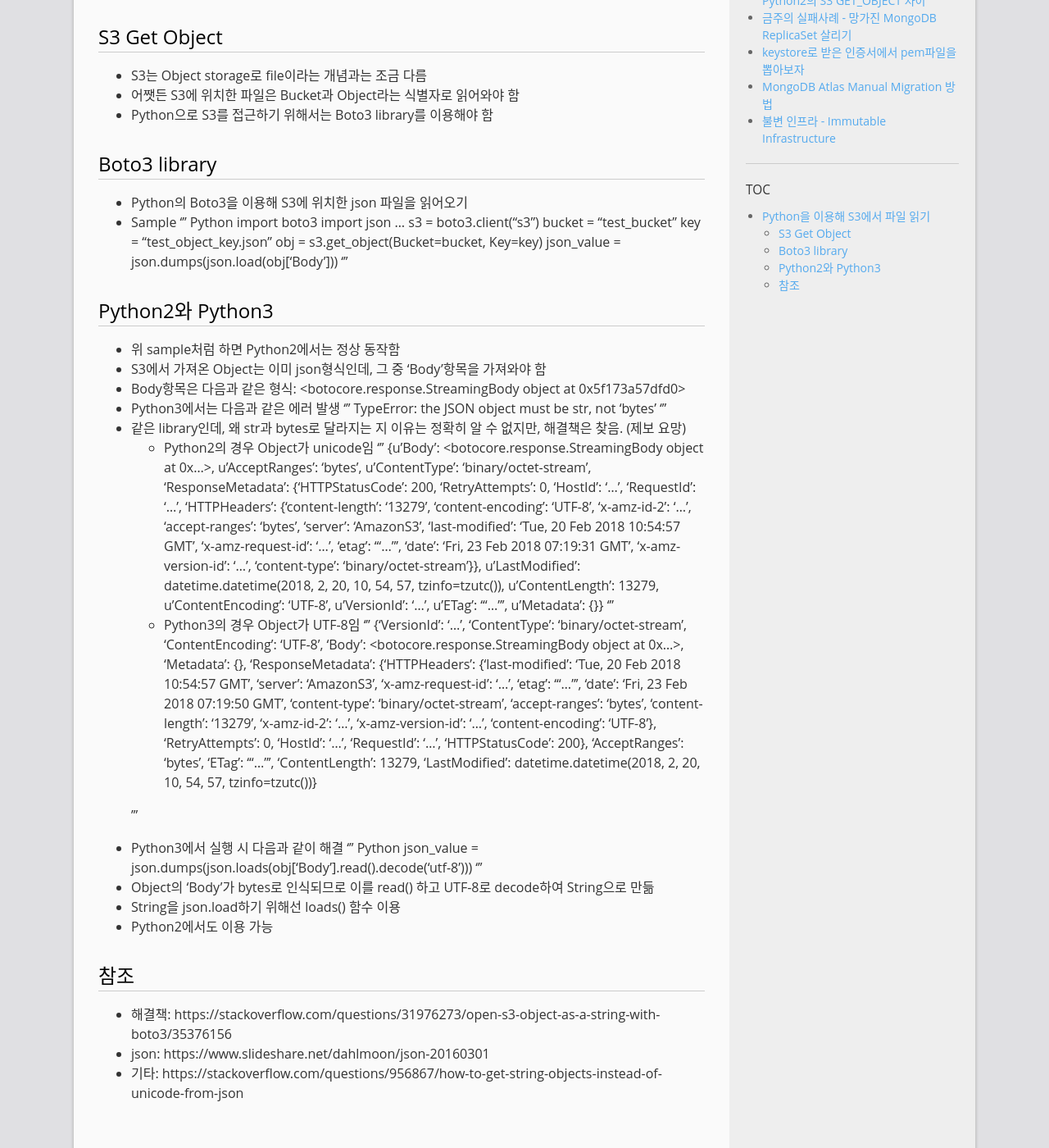
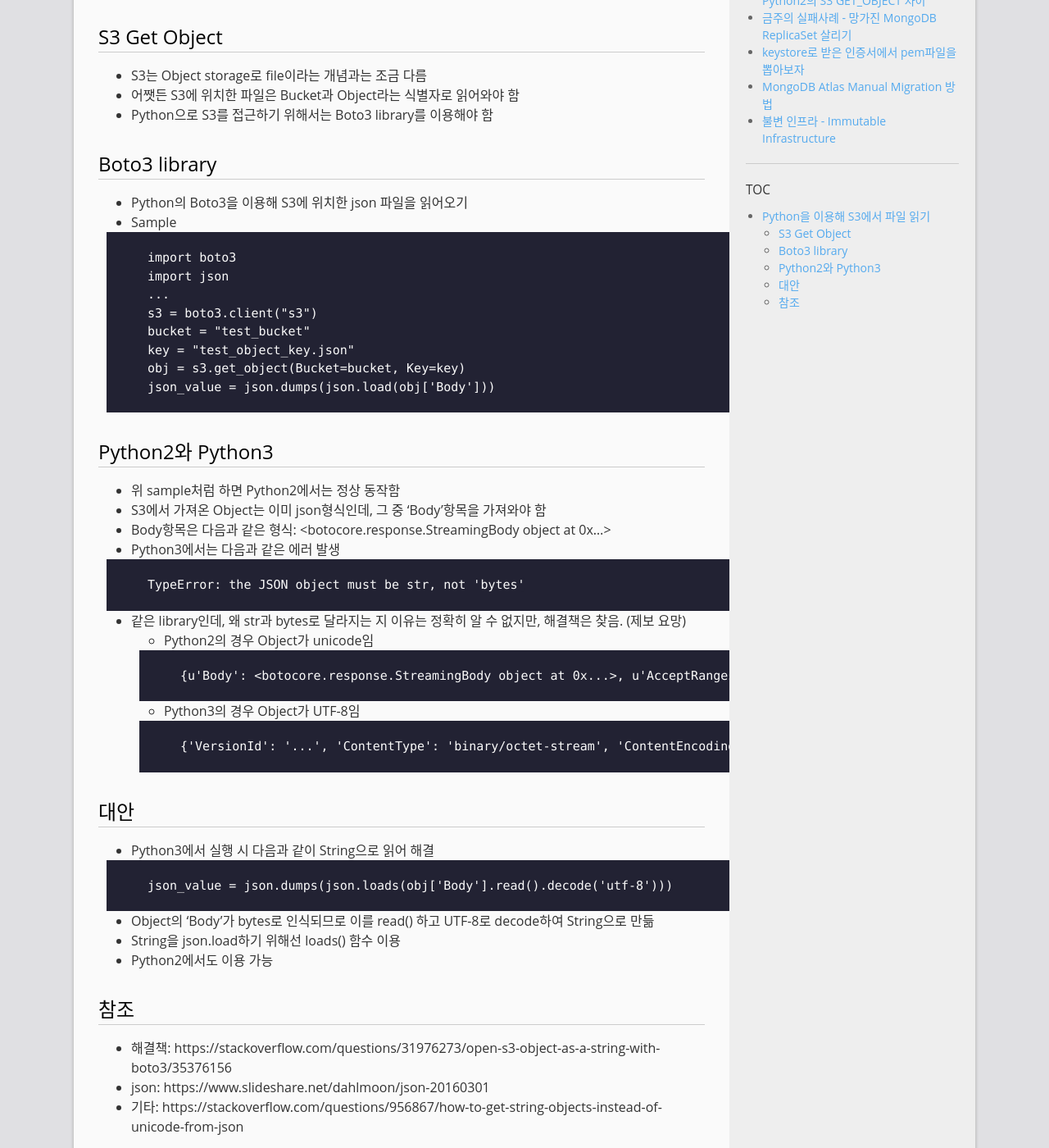
Before and after one commit to mystria/mystria.github.io, a Jekyll site: the page built from _posts/2018-02-26-fail-case-python3-vs-python2-s3-get-object.md, in a window 1280 px wide and 1400 px high, scrolled down 437 px. Shown: the whole window at 82% size. Built offline with Jekyll 4.4.1, drawn with Linux system fonts in a browser that asks for light colours; comment, search, counter and statistics services are not loaded; some of the changed text lies outside the part shown.

Commit message:
Update contents

```diff
--- a/_posts/2018-02-26-fail-case-python3-vs-python2-s3-get-object.md
+++ b/_posts/2018-02-26-fail-case-python3-vs-python2-s3-get-object.md
@@ -6,18 +6,18 @@ categories: AWS Python S3
 comments: true
 ---
 # Python을 이용해 S3에서 파일 읽기
-S3에 위치하고 있는 파일을 읽어야 하는 Python script를 개발해야한다.
+S3에 위치하고 있는 json 파일을 읽어야 하는 Python script를 개발해야한다.
 Python2에서는 잘 되던게 Python3에서는 에러를 낸다면?
 
 ## S3 Get Object
-- S3는 Object storage로 file이라는 개념과는 조금 다름
-- 어쨋든 S3에 위치한 파일은 Bucket과 Object라는 식별자로 읽어와야 함
-- Python으로 S3를 접근하기 위해서는 Boto3 library를 이용해야 함
+* S3는 Object storage로 file이라는 개념과는 조금 다름
+* 어쨋든 S3에 위치한 파일은 Bucket과 Object라는 식별자로 읽어와야 함
+* Python으로 S3를 접근하기 위해서는 Boto3 library를 이용해야 함
 
 ## Boto3 library
-- Python의 Boto3을 이용해 S3에 위치한 json 파일을 읽어오기
-- Sample
-''' Python
+* Python의 Boto3을 이용해 S3에 위치한 json 파일을 읽어오기
+* Sample
+~~~ Python
 import boto3
 import json
 ...
@@ -26,35 +26,36 @@ bucket = "test_bucket"
 key = "test_object_key.json"
 obj = s3.get_object(Bucket=bucket, Key=key)
 json_value = json.dumps(json.load(obj['Body']))
-'''
+~~~
 
 ## Python2와 Python3
-- 위 sample처럼 하면 Python2에서는 정상 동작함
-- S3에서 가져온 Object는 이미 json형식인데, 그 중 'Body'항목을 가져와야 함
-- Body항목은 다음과 같은 형식: <botocore.response.StreamingBody object at 0x5f173a57dfd0>
-- Python3에서는 다음과 같은 에러 발생
-'''
+* 위 sample처럼 하면 Python2에서는 정상 동작함
+* S3에서 가져온 Object는 이미 json형식인데, 그 중 'Body'항목을 가져와야 함
+* Body항목은 다음과 같은 형식: <botocore.response.StreamingBody object at 0x...>
+* Python3에서는 다음과 같은 에러 발생
+~~~
 TypeError: the JSON object must be str, not 'bytes'
-'''
-- 같은 library인데, 왜 str과 bytes로 달라지는 지 이유는 정확히 알 수 없지만, 해결책은 찾음. (제보 요망)
+~~~
+* 같은 library인데, 왜 str과 bytes로 달라지는 지 이유는 정확히 알 수 없지만, 해결책은 찾음. (제보 요망)
   + Python2의 경우 Object가 unicode임
-  '''
+  ~~~
   {u'Body': <botocore.response.StreamingBody object at 0x...>, u'AcceptRanges': 'bytes', u'ContentType': 'binary/octet-stream', 'ResponseMetadata': {'HTTPStatusCode': 200, 'RetryAttempts': 0, 'HostId': '...', 'RequestId': '...', 'HTTPHeaders': {'content-length': '13279', 'content-encoding': 'UTF-8', 'x-amz-id-2': '...', 'accept-ranges': 'bytes', 'server': 'AmazonS3', 'last-modified': 'Tue, 20 Feb 2018 10:54:57 GMT', 'x-amz-request-id': '...', 'etag': '"..."', 'date': 'Fri, 23 Feb 2018 07:19:31 GMT', 'x-amz-version-id': '...', 'content-type': 'binary/octet-stream'}}, u'LastModified': datetime.datetime(2018, 2, 20, 10, 54, 57, tzinfo=tzutc()), u'ContentLength': 13279, u'ContentEncoding': 'UTF-8', u'VersionId': '...', u'ETag': '"..."', u'Metadata': {}}
-  '''
+  ~~~
   + Python3의 경우 Object가 UTF-8임
-  '''
+  ~~~
   {'VersionId': '...', 'ContentType': 'binary/octet-stream', 'ContentEncoding': 'UTF-8', 'Body': <botocore.response.StreamingBody object at 0x...>, 'Metadata': {}, 'ResponseMetadata': {'HTTPHeaders': {'last-modified': 'Tue, 20 Feb 2018 10:54:57 GMT', 'server': 'AmazonS3', 'x-amz-request-id': '...', 'etag': '"..."', 'date': 'Fri, 23 Feb 2018 07:19:50 GMT', 'content-type': 'binary/octet-stream', 'accept-ranges': 'bytes', 'content-length': '13279', 'x-amz-id-2': '...', 'x-amz-version-id': '...', 'content-encoding': 'UTF-8'}, 'RetryAttempts': 0, 'HostId': '...', 'RequestId': '...', 'HTTPStatusCode': 200}, 'AcceptRanges': 'bytes', 'ETag': '"..."', 'ContentLength': 13279, 'LastModified': datetime.datetime(2018, 2, 20, 10, 54, 57, tzinfo=tzutc())}
+  ~~~
 
-  '''
-- Python3에서 실행 시 다음과 같이 해결
-''' Python
+## 대안
+* Python3에서 실행 시 다음과 같이 String으로 읽어 해결
+~~~ Python
 json_value = json.dumps(json.loads(obj['Body'].read().decode('utf-8')))
-'''
-- Object의 'Body'가 bytes로 인식되므로 이를 read() 하고 UTF-8로 decode하여 String으로 만듦
-- String을 json.load하기 위해선 loads() 함수 이용
-- Python2에서도 이용 가능
+~~~
+* Object의 'Body'가 bytes로 인식되므로 이를 read() 하고 UTF-8로 decode하여 String으로 만듦
+* String을 json.load하기 위해선 loads() 함수 이용
+* Python2에서도 이용 가능
 
 ## 참조
-- 해결책: https://stackoverflow.com/questions/31976273/open-s3-object-as-a-string-with-boto3/35376156
-- json: https://www.slideshare.net/dahlmoon/json-20160301
-- 기타: https://stackoverflow.com/questions/956867/how-to-get-string-objects-instead-of-unicode-from-json
+* 해결책: https://stackoverflow.com/questions/31976273/open-s3-object-as-a-string-with-boto3/35376156
+* json: https://www.slideshare.net/dahlmoon/json-20160301
+* 기타: https://stackoverflow.com/questions/956867/how-to-get-string-objects-instead-of-unicode-from-json
```
